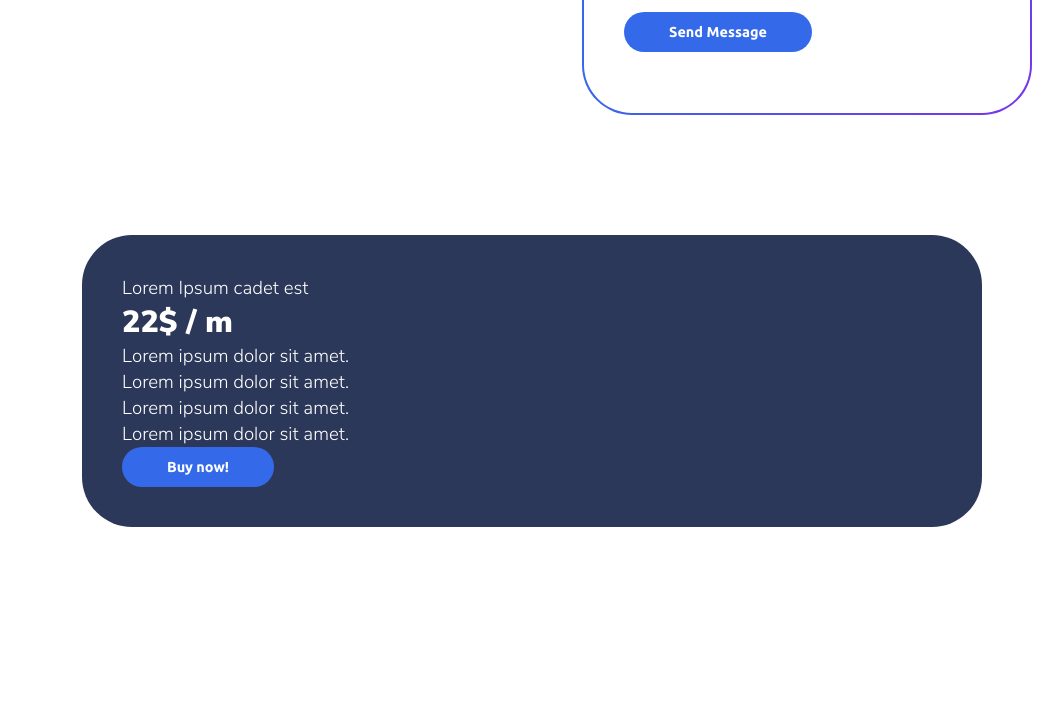
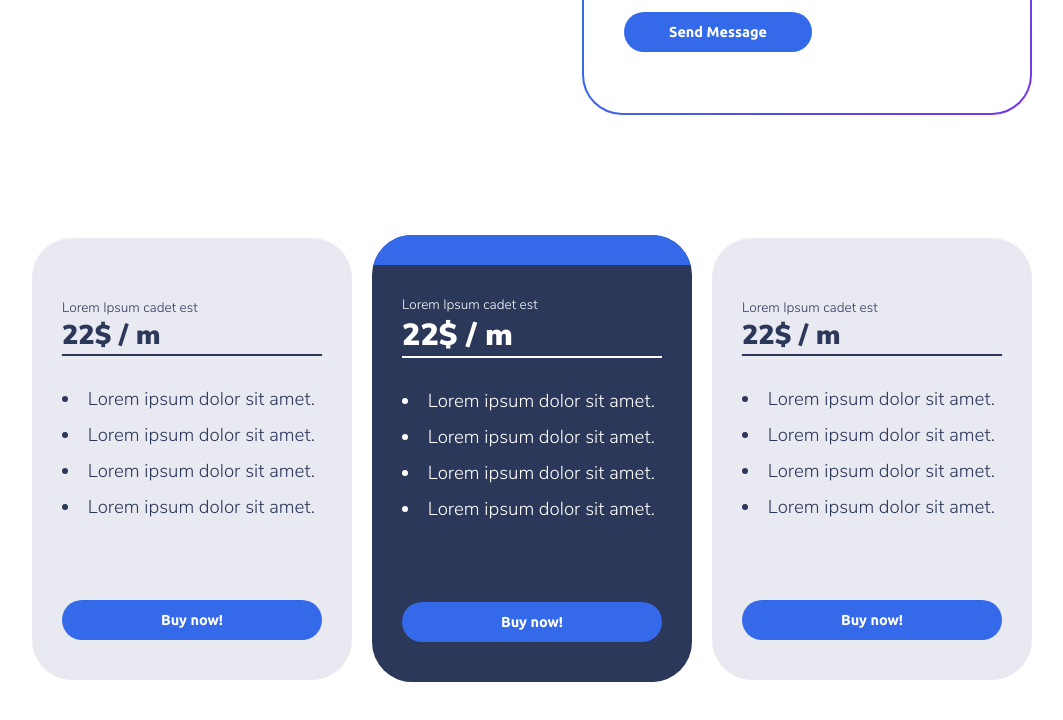
Before and after one commit to jonas1702/Frida-D, a plain HTML site: page index.html in a window 1280 px wide. Shown: the part 1570-2290 px from the top of the page, without its empty margins (108-1171 px from the left). Before the commit the page ends 2177 px from the top, so only its background shows below. Drawn offline with nearby package versions, Linux system fonts and the light colour scheme.

Commit message:
30.5 1 h section 4

```diff
--- a/css/style.css
+++ b/css/style.css
@@ -103,7 +103,7 @@
     margin-top: 50px;
     padding: 40px;
 
-    background-color: var(--theme-background-accent-2);
+    background-color: var(--theme-background-2);
 }
 
 .card-heading {
@@ -406,7 +406,7 @@
 .contact-section-form {
     display: grid;
     grid-template-columns: 1fr 1fr;
-    grid-template-rows: 1fr 1fr 4fr 1fr;
+    grid-template-rows: 1fr 1fr 1fr 4fr 1fr;
     column-gap: 20px;
     row-gap: 15px;
     width: 90%;
@@ -427,28 +427,28 @@
 }
 
 .form-first-name {
-    grid-column: 1;
+    grid-column: 1 / span 2;
     grid-row: 1;
 }
 
 .form-last-name {
-    grid-column: 2;
-    grid-row: 1;
+    grid-column: 1 / span 2;
+    grid-row: 2;
 }
 
 .form-email {
     grid-column: 1 / span 2;
-    grid-row: 2;
+    grid-row: 3;
 }
 
 .form-message {
     grid-column: 1 / span 2;
-    grid-row: 3;
+    grid-row: 4;
 }
 
 .form-button {
     grid-column: 1;
-    grid-row: 4;
+    grid-row: 5;
 }
 
 .contact-section-form-item {
@@ -498,6 +498,33 @@
     height: 100%;
 }
 
+@media all and (min-width: 450px) {
+    .contact-section-form {
+        grid-template-rows: 1fr 1fr 4fr 1fr;
+    }
+
+    .form-first-name {
+        grid-column: 1;
+    }
+
+    .form-last-name {
+        grid-column: 2;
+        grid-row: 1;
+    }
+
+    .form-email {
+        grid-row: 2;
+    }
+
+    .form-message {
+        grid-row: 3;
+    }
+
+    .form-button {
+        grid-column: 1;
+        grid-row: 4;
+    }
+}
 
 @media all and (min-width: 750px) {
     .contact-section-03 {
@@ -536,17 +563,74 @@
     position: relative;
 }
 
-.pricing-section-card {
-    padding: 40px;
+.pricing-section-card-container {
+    display: flex;
+    flex-direction: column;
+    justify-content: center;
+    gap: 50px;
 }
 
-.pricing-section-card > *,  .pricing-section-card > * > *{
+.pricing-section-card {
+    padding: 60px 30px 40px 30px;
+}
 
+.card-subheading {
+    font-size: .8rem !important;
+}
+
+.pricing-section-card-list {
+    display: flex;
+    flex-direction: column;
+    padding: 30px 0px 80px 0px;
+    gap: 10px;
+    list-style: inside;
+}
+
+.primary-card--large {
+    background-color: var(--theme-on-background) !important;
+}
+
+.primary-card--large > .card-heading {
+    border-bottom: 2px solid var(--theme-on-primary);
+}
+
+.primary-card--large::after {
+    content: '';
+    height: 30px;
+    width: 100%;
+    top: 0px;
+    left: 0px;
+    position: absolute;
+    background-color: var(--theme-primary);
+}
+
+.primary-card {
     color: var(--theme-on-primary) !important;
 }
 
+.secondary-card--large {
+    background-color: var(--theme-background-2) !important;
+}
 
+.secondary-card--large > .card-heading {
+    border-bottom: 2px solid var(--theme-on-background);
+    font-size: 1.6rem;
+}
 
-.primary-card {
-    background-color: var(--theme-on-background);
+.secondary-card {
+    color: var(--theme-on-background) !important;
 }
+
+.pricing-card-button {
+    width: 100% !important;
+}
+
+@media all and (min-width: 750px) {
+    .pricing-section-card-container {
+        flex-direction: row;
+        justify-content: space-between;
+        align-items: end;
+        gap: 20px;
+    }
+
+}
--- a/css/templte.css
+++ b/css/templte.css
@@ -5,10 +5,10 @@
 
     /* colors */
 	--theme-background-1: hsl(0, 0%, 100%);
-    --theme-background-2: hsl(0, 0%, 50%);
+    --theme-background-2: hsl(240, 21%, 93%);
     --theme-background-3: hsl(0, 0%, 85%);
     --theme-background-accent-1: hsl(345, 100%, 92%);
-    --theme-background-accent-2: hsl(220, 14%, 91%);
+    /* --theme-background-accent-2: hsl(220, 14%, 91%); */ /* optional card background for top and secondary cards*/
 
     --theme-on-background: hsl(224, 34%, 26%);
 
@@ -39,7 +39,7 @@
     --typography-font-secondary-bold: 'Ubuntu Bold';
 
     --border-radius: 24px;
-    --border-radius-large: 50px;
+    --border-radius-large: 40px;
 }
 
 *, *::before, *::after {
--- a/index.html
+++ b/index.html
@@ -198,19 +198,52 @@
             </form>
         </section>
         <section class="section pricing-section-04">
-            <div class="pricing-section-card primary-card card">
-                <div class="primary-card-subheading text">Lorem Ipsum cadet est</div>
-                <div class="primary-card-heading card-heading heading">22$ / m</div>
+            <div class="pricing-section-card-container">
 
-                <ul class="primary-card-list pricing-section-card-list list">
-                    <li class="primary-card-list-item list-item text">Lorem ipsum dolor sit amet.</li>
-                    <li class="primary-card-list-item list-item text">Lorem ipsum dolor sit amet.</li>
-                    <li class="primary-card-list-item list-item text">Lorem ipsum dolor sit amet.</li>
-                    <li class="primary-card-list-item list-item text">Lorem ipsum dolor sit amet.</li>
-                </ul>
-                <button class="primary-button button section-button" tabindex="0">
-                    <span class="button-text">Buy now!</span>
-                </button>
+                <div class="pricing-section-card secondary-card--large card">
+                    <div class="secondary-card card-subheading text">Lorem Ipsum cadet est</div>
+                    <div class="secondary-card card-heading heading">22$ / m</div>
+
+                    <ul class="secondary-card pricing-section-card-list list">
+                        <li class="secondary-card list-item text">Lorem ipsum dolor sit amet.</li>
+                        <li class="secondary-card list-item text">Lorem ipsum dolor sit amet.</li>
+                        <li class="secondary-card list-item text">Lorem ipsum dolor sit amet.</li>
+                        <li class="secondary-card list-item text">Lorem ipsum dolor sit amet.</li>
+                    </ul>
+                    <button class="primary-button button section-button pricing-card-button" tabindex="0">
+                        <span class="button-text">Buy now!</span>
+                    </button>
+                </div>
+
+                <div class="pricing-section-card primary-card--large card">
+                    <div class="primary-card card-subheading text">Lorem Ipsum cadet est</div>
+                    <div class="primary-card card-heading heading">22$ / m</div>
+
+                    <ul class="primary-card pricing-section-card-list list">
+                        <li class="primary-card list-item text">Lorem ipsum dolor sit amet.</li>
+                        <li class="primary-card list-item text">Lorem ipsum dolor sit amet.</li>
+                        <li class="primary-card list-item text">Lorem ipsum dolor sit amet.</li>
+                        <li class="primary-card list-item text">Lorem ipsum dolor sit amet.</li>
+                    </ul>
+                    <button class="primary-button button section-button pricing-card-button" tabindex="0">
+                        <span class="button-text">Buy now!</span>
+                    </button>
+                </div>
+
+                <div class="pricing-section-card secondary-card--large card">
+                    <div class="secondary-card card-subheading text">Lorem Ipsum cadet est</div>
+                    <div class="secondary-card card-heading heading">22$ / m</div>
+
+                    <ul class="secondary-card pricing-section-card-list list">
+                        <li class="secondary-card list-item text">Lorem ipsum dolor sit amet.</li>
+                        <li class="secondary-card list-item text">Lorem ipsum dolor sit amet.</li>
+                        <li class="secondary-card list-item text">Lorem ipsum dolor sit amet.</li>
+                        <li class="secondary-card list-item text">Lorem ipsum dolor sit amet.</li>
+                    </ul>
+                    <button class="primary-button button section-button pricing-card-button" tabindex="0">
+                        <span class="button-text">Buy now!</span>
+                    </button>
+                </div>
             </div>
 
         </section>
```
Also changed, not shown: 4 other files.
